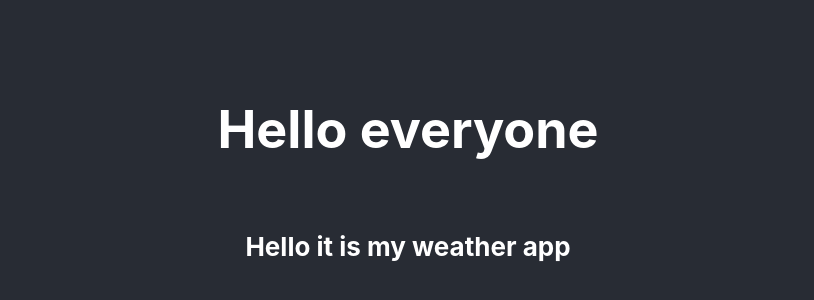
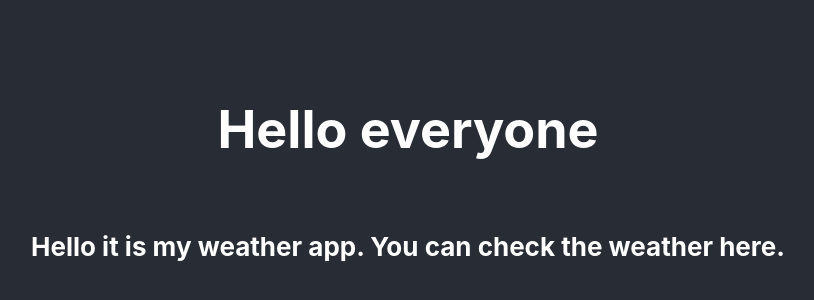
Before and after one commit to ahsilatan/weather-react-app, a React (Create React App) app in the folder weather-react/: page / in a window 1280 px wide. Shown: the part 220-520 px from the top of the page, without its empty margins (232-1046 px from the left). Built offline with nearby package versions, Linux system fonts and the light colour scheme; no server answers.

Commit message:
h4 added

```diff
--- a/weather-react/src/Weather.js
+++ b/weather-react/src/Weather.js
@@ -10,5 +10,5 @@ export default function Weather(props) {
   let apiUrl = `https://api.openweathermap.org/data/2.5/weather?q=Paris&appid=${apiKey}&units=metric`;
 
   axios.get(apiUrl).then(handleReasponse);
-  return <h4>Hello it is my weather app</h4>;
+  return <h4>Hello it is my weather app. You can check the weather here.</h4>;
 }
```
